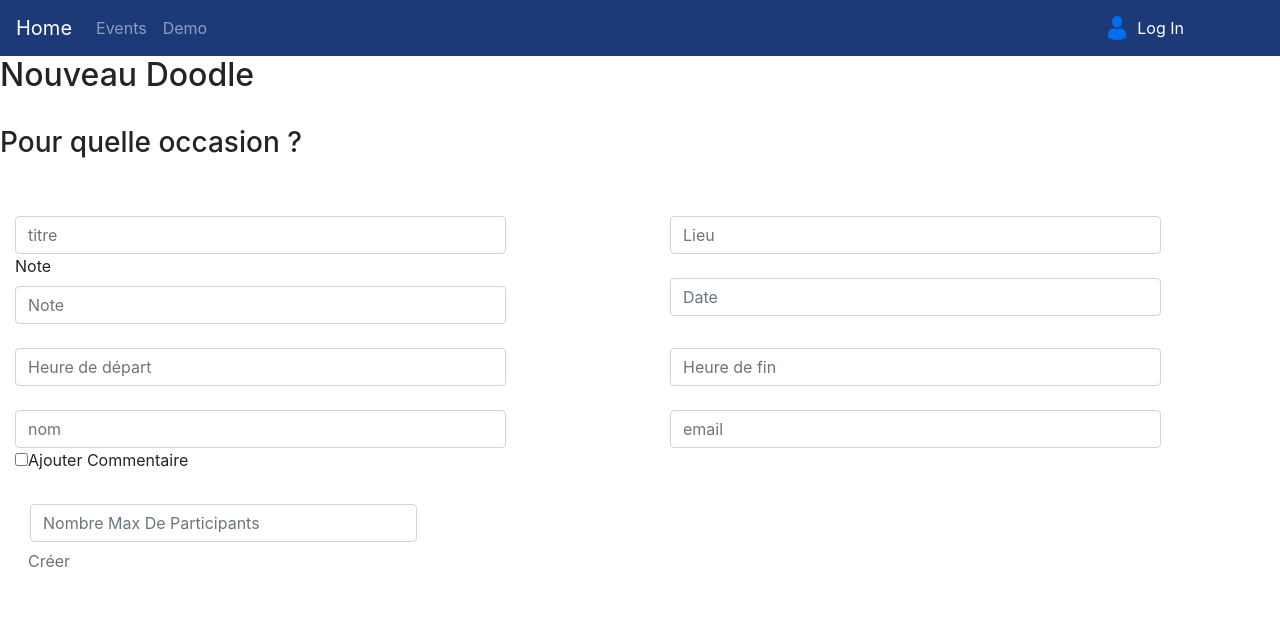
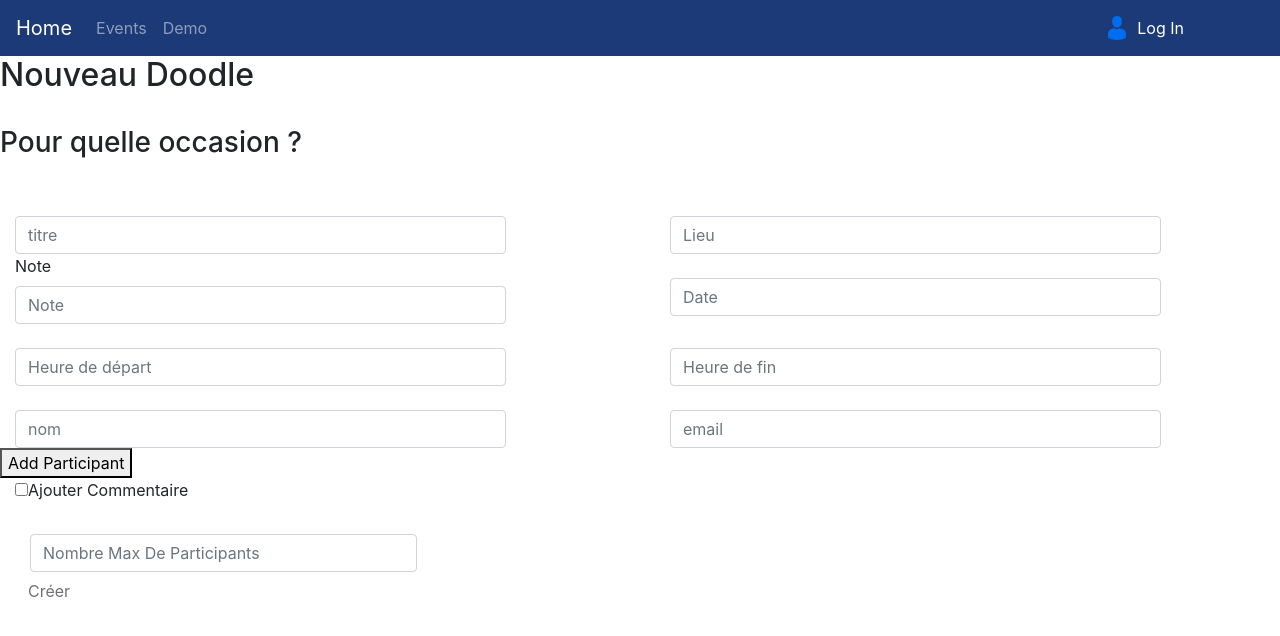
Before and after one commit to anasaitcheikh/Doodle, an Angular app in the folder frontend/: page /createEvent in a window 1280 px wide. Shown: the top 636 px of the page. Built offline with nearby package versions, Linux system fonts and the light colour scheme.

Commit message:
add dynamic form for adding participants

```diff
--- a/frontend/src/app/create-event/create-event.component.html
+++ b/frontend/src/app/create-event/create-event.component.html
@@ -90,7 +90,16 @@
 
 					</div>
 
-					<div class="row">
+          <div *ngFor="let participant of participants; let in=index" class="col-sm-3">
+            <div class="form-group">
+              Name : <input type="text" [(ngModel)]="participants[in].name" name="name{{in}}" class="form-control" #name="ngModel" required  placeholder="Nom du participant"/> <br>
+              Email : <input type="text" [(ngModel)]="participants[in].email" name="name{{in}}" class="form-control" #name="ngModel" required  placeholder="Email du partcipant"/>
+            </div>
+            <br />
+          </div>
+          <button (click)="addPartcipant()">Add Participant</button>
+
+          <div class="row">
 
 						<div class="col">
 							<div class="col-sm-offset-2 col-sm-10">
@@ -110,7 +119,6 @@
 
 					</div>
 
-
 					<div class="col-sm-4">
 						<button type="submit" [disabled]="!f.valid" class="btn btn-default">Créer</button>
 					</div>
--- a/frontend/src/app/create-event/create-event.component.ts
+++ b/frontend/src/app/create-event/create-event.component.ts
@@ -1,5 +1,7 @@
 import { Component, OnInit } from '@angular/core';
 import { EventsService } from '../events.service';
+import {Event, Participant} from '../../utils/types';
+
 
 @Component({
   selector: 'app-create-event',
@@ -7,10 +9,7 @@
   styleUrls: ['./create-event.component.css']
 })
 export class CreateEventComponent implements OnInit {
-   events = [
-
-
-   ];
+   events = [];
 
   event =  {
      reunion : {
@@ -28,12 +27,22 @@
       }
     };
 
+  event1 : Event;
+  participants : Participant[] = [];
+
   constructor(private eventService:EventsService) {
      this.events = this.eventService.getAllEvents();
 
   }
 
   ngOnInit() {
+  }
+
+  addPartcipant(){
+    this.participants.push({
+      name:"",
+      email:""
+    })
   }
 
   onAddEvent(form){
@@ -46,6 +55,7 @@
      this.event.reunion.date.push({date:form.date,hourStart:form.hourStart,hourEnd:form.hourEnd});
      this.event.reunion.addComment = true;
      this.event.reunion.maxParticipant = form.maxParticipant;
+     this.event.reunion.participants = this.participants;
      console.log(this.event);
      this.eventService.addEvent(this.event);
      this.events = this.eventService.getAllEvents();
--- /dev/null
+++ b/frontend/src/utils/types.ts
@@ -0,0 +1,9 @@
+export interface Event {
+  participants: [Participant?]
+}
+
+export interface Participant {
+  name : string;
+  email : string;
+  id?: string
+}
```
